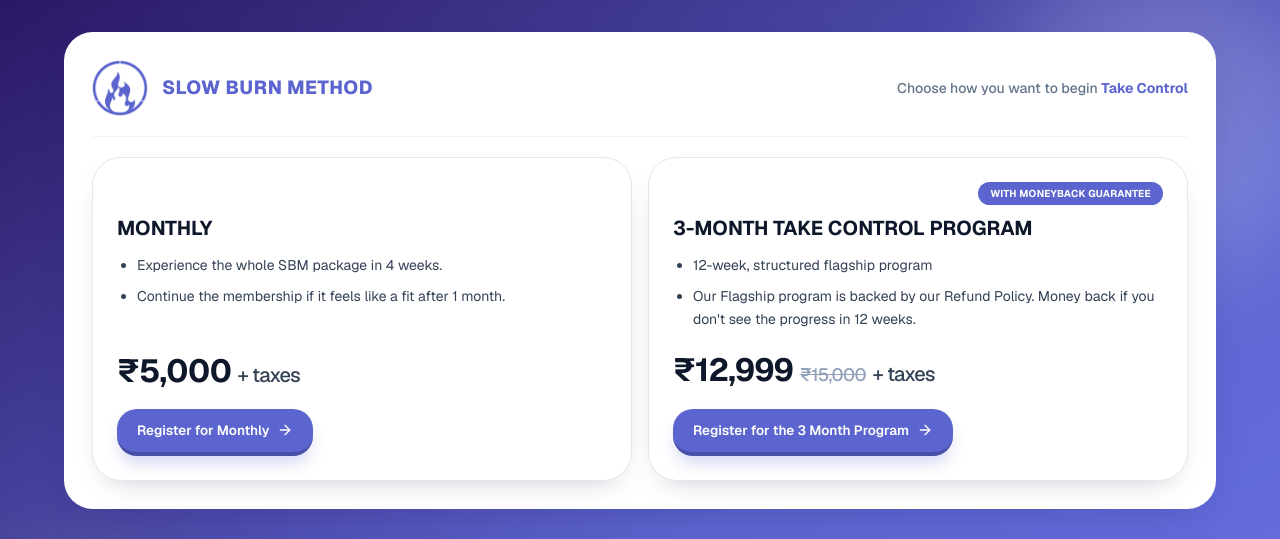
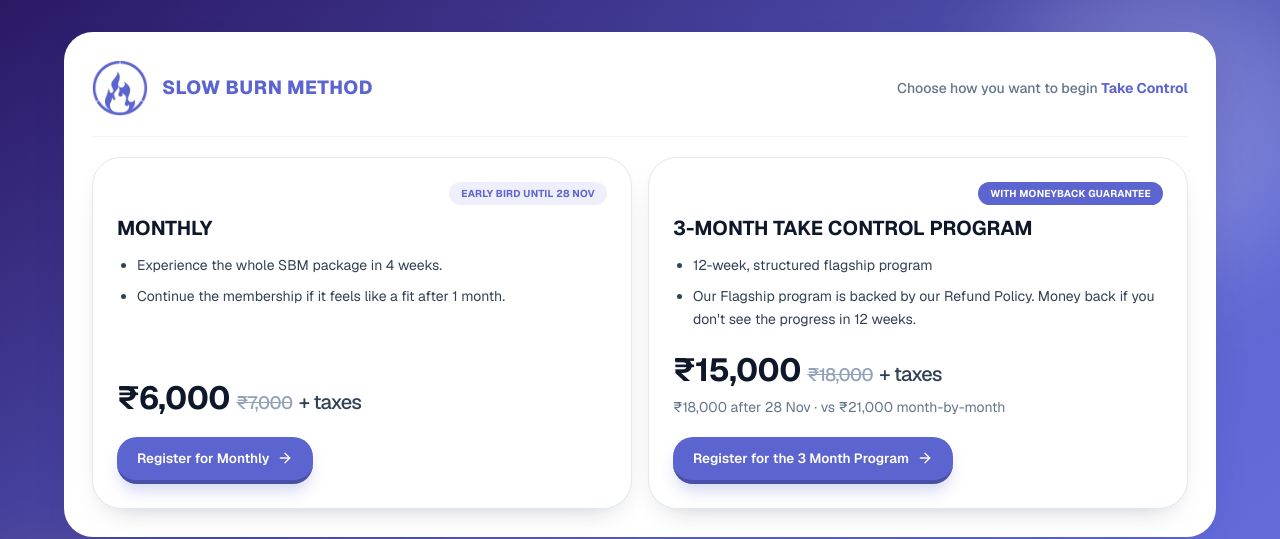
Before and after one commit to karanwasabi/sbm-user-portal, a Next.js app: page /register in a window 1280 px wide. Shown: the top 539 px of the page. Built offline with nearby package versions, Linux system fonts and the light colour scheme; no server answers.

Commit message:
feat: show dec early-bird prices on register

```diff
--- a/src/app/(auth)/register/page.tsx
+++ b/src/app/(auth)/register/page.tsx
@@ -1,18 +1,21 @@
 'use client';
 
 import { ArrowRight } from 'lucide-react';
-import { useEffect } from 'react';
+import { useEffect, useMemo } from 'react';
 import { SbmWordmark } from '@/components/brand/sbm-wordmark';
 import { AuthLayout } from '@/components/layout/auth-layout';
 import { Button } from '@/components/ui/button';
 import { trackPortalEvent } from '@/lib/gtag';
 import { trackMetaCustom } from '@/lib/meta-pixel';
 import { captureUtmAttributionFromLocation } from '@/lib/utm-attribution';
+import { registerTrialPriceCopy } from '@/lib/trial-early-bird';
 
 const optionCardClassName =
   'flex h-full flex-col rounded-2xl border border-slate-200 bg-white p-5 shadow-[0_12px_30px_-18px_rgba(15,23,42,0.35)] sm:p-6';
 
 export default function RegisterPage() {
+  const prices = useMemo(() => registerTrialPriceCopy(), []);
+
   useEffect(() => {
     captureUtmAttributionFromLocation();
     trackPortalEvent('portal_register_options_viewed', {
@@ -63,12 +66,18 @@ export default function RegisterPage() {
       <div className="grid gap-4 lg:grid-cols-2">
         <section className={optionCardClassName}>
           <div className="flex min-h-6 items-start justify-end">
-            <span
-              aria-hidden
-              className="invisible rounded-full px-3 py-1 text-[10px] font-bold tracking-wide uppercase"
-            >
-              WITH MONEYBACK GUARANTEE
-            </span>
+            {prices.earlyBird ? (
+              <span className="rounded-full bg-brand/10 px-3 py-1 text-[10px] font-bold tracking-wide text-brand uppercase">
+                Early bird until 28 Nov
+              </span>
+            ) : (
+              <span
+                aria-hidden
+                className="invisible rounded-full px-3 py-1 text-[10px] font-bold tracking-wide uppercase"
+              >
+                Early bird until 28 Nov
+              </span>
+            )}
           </div>
           <h2 className="mt-2 text-xl font-bold text-slate-900">MONTHLY</h2>
           <ul className="mt-3 list-disc space-y-2 pl-5 text-sm leading-relaxed text-slate-700">
@@ -77,7 +86,11 @@ export default function RegisterPage() {
           </ul>
           <div className="mt-auto pt-6">
             <p className="text-[2rem] leading-none font-bold tracking-tight text-slate-900">
-              ₹5,000 <span className="text-xl font-medium text-slate-700">+ taxes</span>
+              {prices.monthlyChargedLabel}{' '}
+              {prices.monthlyStrikeLabel ? (
+                <span className="text-lg font-medium text-slate-400 line-through">{prices.monthlyStrikeLabel}</span>
+              ) : null}{' '}
+              <span className="text-xl font-medium text-slate-700">+ taxes</span>
             </p>
             <div className="mt-5" onClick={handleTrialClick}>
               <Button href="/enroll/monthly" variant="primary" size="md" rightIcon={<ArrowRight className="h-4 w-4" />}>
@@ -103,9 +116,17 @@ export default function RegisterPage() {
           </ul>
           <div className="mt-auto pt-6">
             <p className="text-[2rem] leading-none font-bold tracking-tight text-slate-900">
-              ₹12,999 <span className="text-lg font-medium text-slate-400 line-through">₹15,000</span>{' '}
+              {prices.prepaidChargedLabel}{' '}
+              {prices.prepaidStrikeLabel ? (
+                <span className="text-lg font-medium text-slate-400 line-through">{prices.prepaidStrikeLabel}</span>
+              ) : null}{' '}
               <span className="text-xl font-medium text-slate-700">+ taxes</span>
             </p>
+            {prices.earlyBird ? (
+              <p className="mt-2 text-sm text-slate-500">
+                ₹18,000 after 28 Nov · vs {prices.prepaidCompareMonthlyLabel} month-by-month
+              </p>
+            ) : null}
             <div className="mt-5" onClick={handleProgramClick}>
               <Button href="/enroll" variant="primary" size="md" rightIcon={<ArrowRight className="h-4 w-4" />}>
                 Register for the 3 Month Program
--- a/src/components/programs/take-control-enroll-panel.tsx
+++ b/src/components/programs/take-control-enroll-panel.tsx
@@ -35,8 +35,8 @@ export function TakeControlEnrollPanel({
   error,
   compact = false,
   hideFooter = false,
-  upfrontPaise = 1_500_000,
-  gstPaise = 270_000,
+  upfrontPaise = 1_800_000,
+  gstPaise = 324_000,
   totalPaise,
   monthlyBasePaise = 150_000,
   showGst = true,
--- /dev/null
+++ b/src/lib/trial-early-bird.ts
@@ -0,0 +1,39 @@
+/** Matches backend TrialEarlyBirdCutoffIST (29 Nov 2026 00:00 Asia/Kolkata). */
+const EARLY_BIRD_CUTOFF_UTC_MS = Date.parse('2026-11-28T18:30:00.000Z');
+
+export function isTrialEarlyBirdActive(now: Date = new Date()): boolean {
+  return now.getTime() < EARLY_BIRD_CUTOFF_UTC_MS;
+}
+
+export type RegisterTrialPriceCopy = {
+  earlyBird: boolean;
+  monthlyChargedLabel: string;
+  monthlyStrikeLabel: string | null;
+  prepaidChargedLabel: string;
+  prepaidStrikeLabel: string | null;
+  /** Marketing-only “pay monthly × 3” comparison. */
+  prepaidCompareMonthlyLabel: string;
+};
+
+export function registerTrialPriceCopy(now: Date = new Date()): RegisterTrialPriceCopy {
+  const earlyBird = isTrialEarlyBirdActive(now);
+  if (earlyBird) {
+    return {
+      earlyBird: true,
+      monthlyChargedLabel: '₹6,000',
+      monthlyStrikeLabel: '₹7,000',
+      prepaidChargedLabel: '₹15,000',
+      prepaidStrikeLabel: '₹18,000',
+      prepaidCompareMonthlyLabel: '₹21,000',
+    };
+  }
+  return {
+    earlyBird: false,
+    monthlyChargedLabel: '₹7,000',
+    monthlyStrikeLabel: null,
+    prepaidChargedLabel: '₹18,000',
+    // Marketing list = 3 × ₹7,000 month-by-month.
+    prepaidStrikeLabel: '₹21,000',
+    prepaidCompareMonthlyLabel: '₹21,000',
+  };
+}
```
Also changed, not shown: 1 other file (tests, documents, lock files or other folders).
